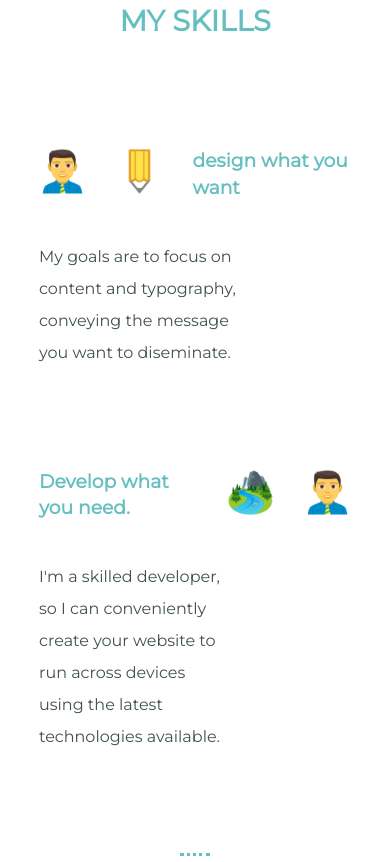
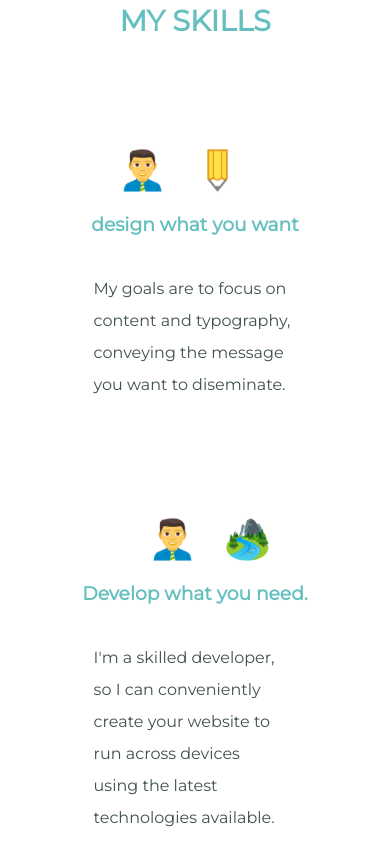
Before and after one commit to lucky-abhulimen/Lucky-Abhulimen.github.io, a plain HTML site: page index.html in a window 390 px wide. Shown: the part 1722-2584 px from the top of the page. Drawn offline with Linux system fonts and the light colour scheme.

Commit message:
changed the skill-row to display flex

```diff
--- a/css/style.css
+++ b/css/style.css
@@ -202,13 +202,19 @@ margin: 30px 0 0;
 }
 .skill-row{
   width: 80%;
-
+  display: flex;
+  flex-direction: column;
+  justify-content: center;
+  align-items: center;
 }
 .skill-row p{
-  margin-top: 40px;
   width: 65%;
   text-align: left;
 
+}
+.ddd{
+  display: flex;
+  justify-content: center;
 }
 .anchor{
    display: flex;
--- a/index.html
+++ b/index.html
@@ -65,7 +65,7 @@
           you want to diseminate.</p>
       </div>
       <div class="skill-row">
-        <div>
+        <div class="ddd">
         <img class="develop-image" src="./images/man-image.png" alt="">
         <img class="develop-image" src="./images/park.png" alt="">
         </div>
```
